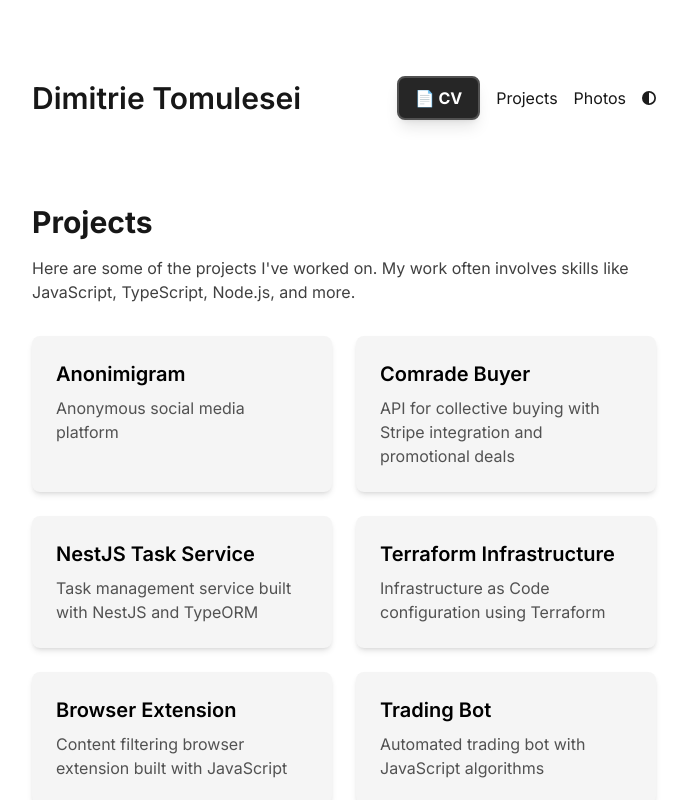
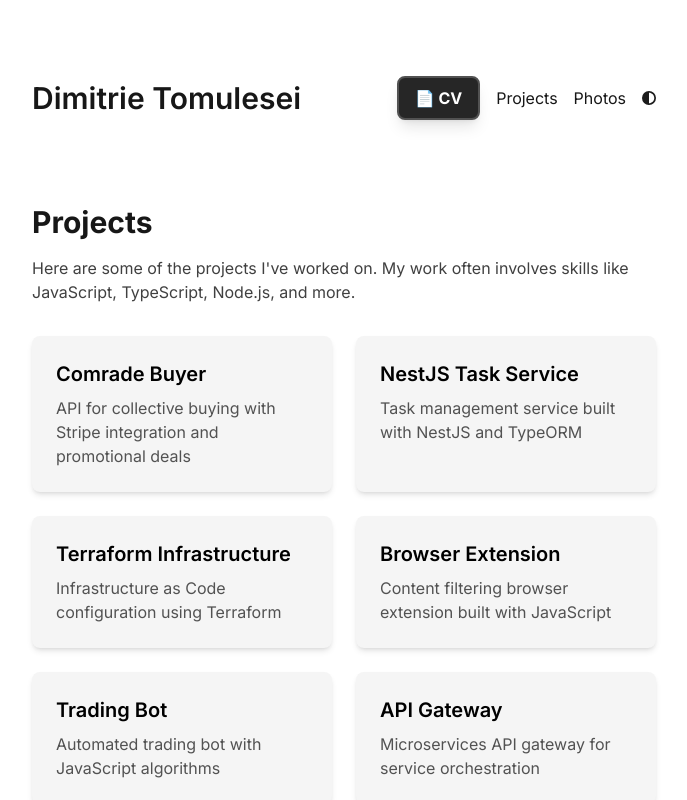
Before and after one commit to BURSUC31/portofolio, a Next.js app: page /projects in a window 1280 px wide. Shown: the top 800 px of the page, without its empty margins (296-983 px from the left). Built offline with nearby package versions, Linux system fonts and the light colour scheme.

Commit message:
Deploy: Cloudflare migration - 2025-07-17 09:30:00

```diff
--- a/app/projects/page.tsx
+++ b/app/projects/page.tsx
@@ -1,9 +1,4 @@
 const projects = [
-  {
-    name: 'Anonimigram',
-    description: 'Anonymous social media platform',
-    href: 'https://anonimigram.com/',
-  },
   {
     name: 'Comrade Buyer',
     description:
```
Also changed, not shown: 1 other file (tests, documents, lock files or other folders).
